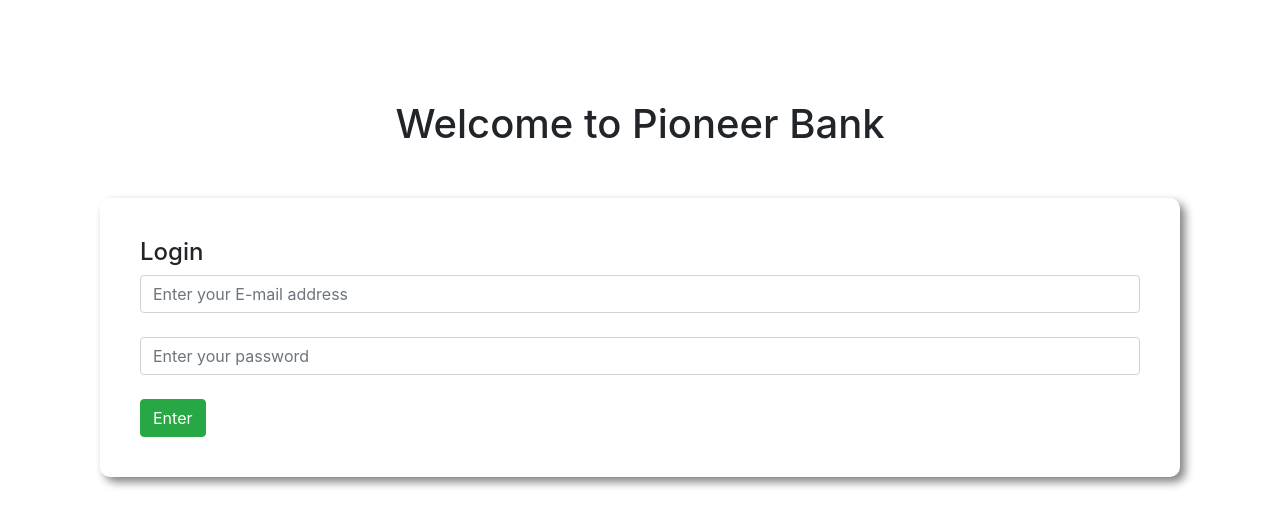
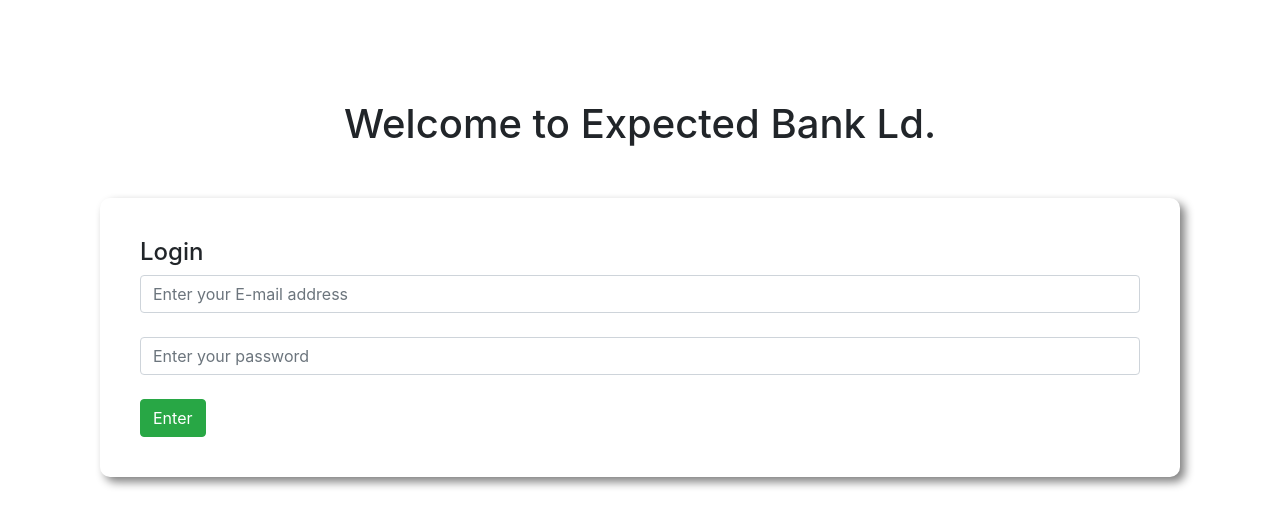
Before and after one commit to morshed123/expected-bank, a plain HTML site: page index.html in a window 1280 px wide. Drawn offline with nearby package versions, Linux system fonts and the light colour scheme.

Commit message:
added to change

```diff
--- a/index.html
+++ b/index.html
@@ -14,7 +14,7 @@
 <body>
     <!-- div#login-area -->
     <div id="login-area">
-        <h1 class="text-center">Welcome to Pioneer Bank</h1>
+        <h1 class="text-center">Welcome to Expected Bank Ld.</h1>
         <!-- div#submit-area -->
         <div class="submit-area">
             <h4>Login</h4>
```
